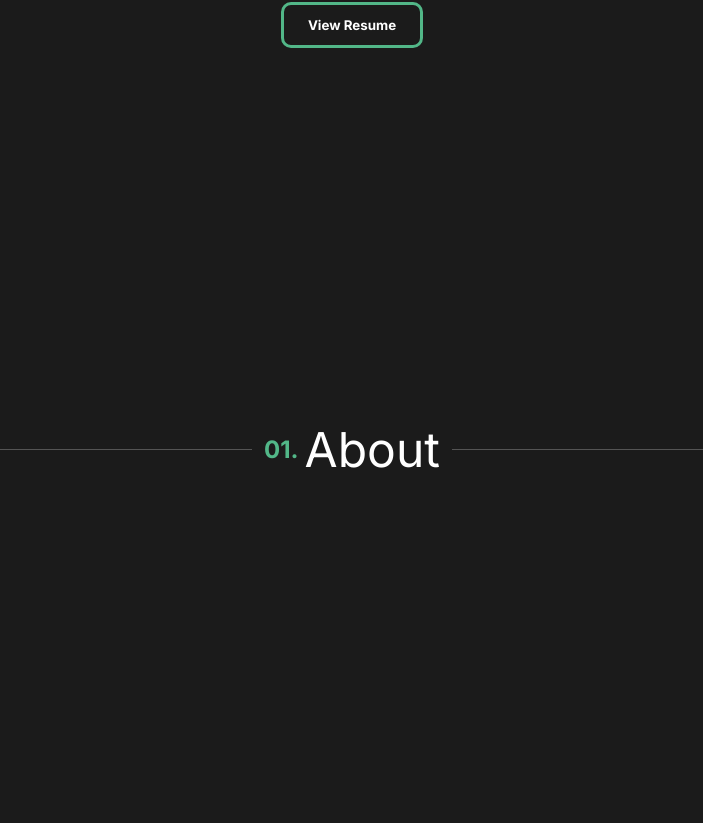
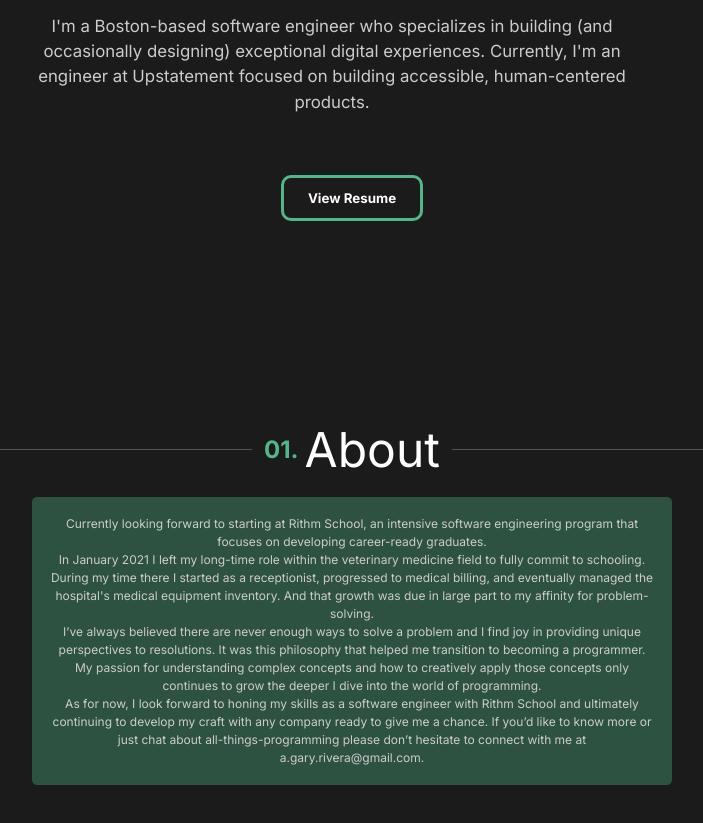
Before and after one commit to gary-rivera/Personal-Website, a React (Create React App) app: page / in a window 1280 px wide. Shown: the part 341-1164 px from the top of the page, without its empty margins (288-991 px from the left). Built offline with nearby package versions, Linux system fonts and the light colour scheme.

Commit message:
updating about me content

```diff
--- a/src/App.js
+++ b/src/App.js
@@ -1,3 +1,4 @@
+import { useEffect } from 'react';
 import Nav from './components/Nav';
 import Main from './pages/Main';
 import PortfolioProjects from './pages/PortfolioProjects';
@@ -11,6 +12,10 @@ import { AnimatePresence } from 'framer-motion';
 //TODO: 404 error catching
 function App() {
   const location = useLocation();
+
+  useEffect(() => {
+    window.scrollTo(0, 0)
+  }, [])
 
   return (
     <div className="App">
--- a/src/animation.js
+++ b/src/animation.js
@@ -47,6 +47,7 @@ export const photoAnim = {
     },
   },
 };
+
 export const lineAnim = {
   hidden: { width: "0%" },
   show: {
--- a/src/components/AboutSection.js
+++ b/src/components/AboutSection.js
@@ -5,8 +5,7 @@ import Project from "./Project";
 import styled from "styled-components";
 import { AboutStyle, DescriptionStyle , ImageStyle, HideStyle } from '../styles.js';
 import { motion } from "framer-motion";
-import { titleAnim, fade, photoAnim } from '../animation'
-import { scrollReveal } from "../animation";
+import { titleAnim, fade, photoAnim, scrollReveal } from '../animation'
 import { useScroll } from "../utils/useScroll";
 import Wave from './Wave'
 
@@ -26,13 +25,46 @@ function AboutSection() {
       animate={controls}
       ref={element}
     >
-      <DescriptionStyle>
+      <AboutMeStyle>
         <SectionTitle title="About" index="1"/>
-      </DescriptionStyle>
+        <AboutTextStyle>
+          <motion.p>
+            Currently looking forward to starting at Rithm School, an intensive software engineering program that focuses on developing career-ready graduates.
+            <br/>
+            In January 2021 I left my long-time role within the veterinary medicine field to fully commit to schooling. During my time there I started as a receptionist, progressed to medical billing, and eventually managed the hospital's medical equipment inventory. And that growth was due in large part to my affinity for problem-solving.
+            <br/>
+            I’ve always believed there are never enough ways to solve a problem and I find joy in providing unique perspectives to resolutions. It was this philosophy that helped me transition to becoming a programmer. My passion for understanding complex concepts and how to creatively apply those concepts only continues to grow the deeper I dive into the world of programming.
+            <br/>
+            As for now, I look forward to honing my skills as a software engineer with Rithm School and ultimately continuing to develop my craft with any company ready to give me a chance. If you’d like to know more or just chat about all-things-programming please don’t hesitate to connect with me at a.gary.rivera@gmail.com.
+          </motion.p>
+        </AboutTextStyle>
+      </AboutMeStyle>
       {/* <Wave /> */}
     </AboutStyle>
   )
 }
+
+const AboutTextStyle = styled.div`
+  display: inline-block;
+  align-self: center;
+
+  /* appearance  */
+  background: rgba(82,183,136, 0.35);
+  border-radius: 5px;
+  height: 45%;
+  width: 50vw;
+
+  p {
+    font-size: 1em;
+    padding: 1.5rem;
+  }
+`;
+
+const AboutMeStyle = styled(DescriptionStyle)`
+  display: flex;
+  flex-direction: column;
+  justify-content: center;
+`;
 
 export default AboutSection;
 
--- a/src/components/IntroSection.js
+++ b/src/components/IntroSection.js
@@ -21,6 +21,11 @@ function IntroSection() {
             </motion.h3>
           </HideStyle>
         </motion.div>
+        <HideStyle>
+          <motion.p>
+            I'm a Boston-based software engineer who specializes in building (and occasionally designing) exceptional digital experiences. Currently, I'm an engineer at Upstatement focused on building accessible, human-centered products.
+          </motion.p>
+        </HideStyle>
         <motion.button onClick = {(evt) => {
             evt.preventDefault();
             window.open('/resume.pdf')
--- a/src/components/PortfolioSection.js
+++ b/src/components/PortfolioSection.js
@@ -62,19 +62,4 @@ const CardsStyle = styled.div`
   }
 `;
 
-const CardStyle = styled.div`
-  flex-basis: 20rem;
-  .icon {
-    display: flex;
-    align-items: center;
-    h3 {
-      /* margin-left: 1rem; */
-      background: white;
-      color: black;
-      padding: 1rem;
-    }
-  }
-`;
-
-
 export default PortfolioSection;
--- a/src/components/Project.js
+++ b/src/components/Project.js
@@ -13,7 +13,7 @@ import styled from "styled-components";
 
 function Project() {
   return (
-    <ProjectStyle className="container">
+    <ProjectStyle>
       <div className="image-container">
         <a className="repo" href={projects.deployedLink}>
           <img className="project-image"src={projects.img} alt={projects.title}/>
@@ -49,7 +49,6 @@ const ProjectStyle = styled.div`
   /* background: #282828; */
   border: 1px solid rgba(255, 255, 255, 0.5);
   border-radius: 5px;
-
   display:flex;
   width: 50vw;
 
```
